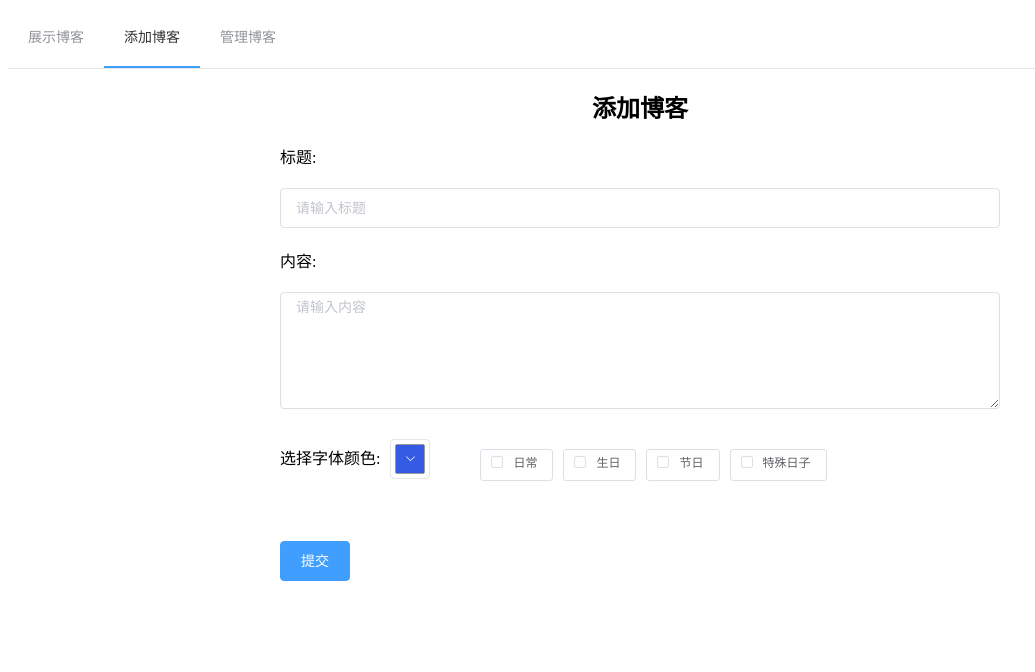
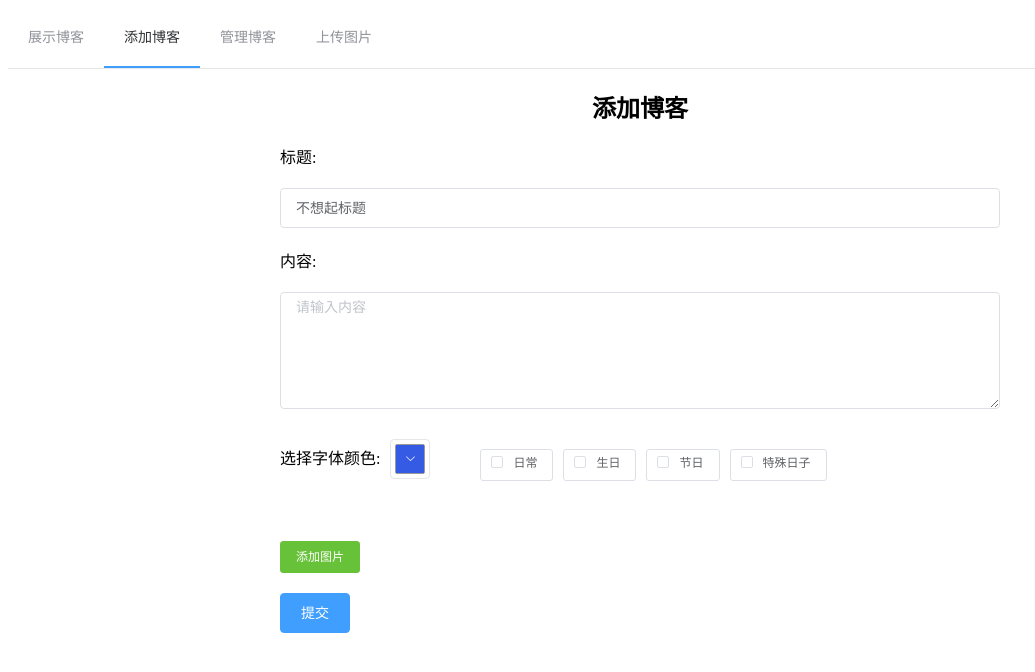
Before and after one commit to lqjjj/demo, a Vue app: page /add in a window 1280 px wide. Shown: the top 672 px of the page, without its empty margins (0-1035 px from the left). Built offline with nearby package versions, Linux system fonts and the light colour scheme.

Commit message:
version 6 支持图片上传

```diff
--- a/src/components/AddBlog.vue
+++ b/src/components/AddBlog.vue
@@ -7,8 +7,7 @@
             <label>内容:</label>
             <el-input type="textarea"  v-model="blog.content"
                       :autosize="{ minRows: 5, maxRows: 10}"
-                      placeholder="请输入内容"
-            >
+                      placeholder="请输入内容">
             </el-input>
             <div class="block">
                 <p>选择字体颜色:</p>
@@ -20,6 +19,15 @@
                     <el-checkbox label="特殊日子" border></el-checkbox>
                 </el-checkbox-group>
             </div>
+            <el-upload
+                    class="upload-demo"
+                    ref="upload"
+                    :http-request="upload"
+                    :file-list="fileList"
+                    :auto-upload="false"
+                    multiple>
+                <el-button slot="trigger" size="small" type="success">添加图片</el-button>
+            </el-upload>
             <el-button @click.prevent="post"
                        type="primary"
             >提交</el-button>
@@ -35,28 +43,49 @@
                 blog:{
                     author:"小游",
                     color: "#355BE4",
-                    title:"",
+                    title:"不想起标题",
                     content:""
                 },
                 checkboxGroup1: [],
+                fileList: []
             }
         },
         methods:{
             post:function () {
-                this.axios.post("api/addblog",{
-                    "title": this.blog.title,
-                    "author": this.blog.author,
-                    "content": this.blog.content,
-                    "color":this.blog.color
-                })
+                let formData=new FormData;
+                let fileList=this.$refs.upload.uploadFiles;
+                let headerConfig={headers:{'Content-Type': 'multipart/form-data'}};
+                for (let file of fileList){
+                    formData.append('file',file.raw)
+                }
+                formData.append("title", this.blog.title);
+                formData.append("author", this.blog.author);
+                formData.append("content", this.blog.content);
+                formData.append("color", this.blog.color);
+                this.axios.post("api/addblog",formData,headerConfig)
                     .then(()=>{
-                        this.$message({
-                            message: '添加成功！',
-                            type: 'success'
-                        });
-                        this.$router.push({path:"/"})
-                    })
-            }
+                                this.$message({
+                                    message: '添加成功！',
+                                    type: 'success'
+                                });
+                                this.$router.push({path:"/"})
+                            });
+                // this.axios.post("api/addblog",{
+                //     "title": this.blog.title,
+                //     "author": this.blog.author,
+                //     "content": this.blog.content,
+                //     "color":this.blog.color
+                // }).then(()=>{
+                //     this.$refs.upload.submit();
+                // })
+                //     .then(()=>{
+                //         this.$message({
+                //             message: '添加成功！',
+                //             type: 'success'
+                //         });
+                //         this.$router.push({path:"/"})
+                //     });
+            },
         }
 
     }
--- a/src/components/NavBar.vue
+++ b/src/components/NavBar.vue
@@ -4,6 +4,7 @@
         <el-menu-item index="/">展示博客</el-menu-item>
         <el-menu-item index="/add">添加博客</el-menu-item>
         <el-menu-item index="/manage">管理博客</el-menu-item>
+        <el-menu-item index="/img">上传图片</el-menu-item>
         </el-menu>
     </header>
 </template>
--- a/src/components/ShowBlog.vue
+++ b/src/components/ShowBlog.vue
@@ -13,6 +13,12 @@
                                     v-if="blog.content.length>150&&blog.isExpanded"
                                     @click="dealCollapse(blog._id)"
         > 收起</el-link></article>
+        <div class="block" v-for="url in blog.img_list" :key="url">
+            <el-image
+                    style="width: 100px; height: 100px"
+                    :src="url"
+                    :fit="fit"></el-image>
+        </div>
         <p id="showTime">{{new Date(blog.date).toLocaleDateString()}} by {{blog.author}}</p>
     </div>
             <div class="block">
--- /dev/null
+++ b/src/components/addImg.vue
@@ -0,0 +1,35 @@
+<template>
+    <div>
+        <el-image
+                style="width: 100px; height: 100px"
+                :src="url"
+                fit="contain"></el-image>
+    </div>
+</template>
+
+<script>
+    export default {
+        name: "addImg",
+        data() {
+            return {
+                fileList: [],
+                url:"api/img/批注 2019-08-22 093005 - 2019-9-9.png"
+            }
+        },
+        methods: {
+            submitUpload() {
+                this.$refs.upload.submit();
+            },
+            handleRemove(file, fileList) {
+                console.log(file, fileList);
+            },
+            handlePreview(file) {
+                console.log(file);
+            }
+        }
+    }
+</script>
+
+<style scoped>
+
+</style>
--- a/src/router.js
+++ b/src/router.js
@@ -4,6 +4,7 @@ import ShowBlog from "./components/ShowBlog";
 import AddBlog from "./components/AddBlog";
 import ManageBlog from "./components/ManageBlog";
 import EditBlog from "./components/EditBlog";
+import addImg from "./components/addImg";
 Vue.use(Router);
 const originalPush = Router.prototype.push;
 Router.prototype.push = function push(location) {
@@ -27,6 +28,10 @@ export default new Router({
       path:'/edit',
       component:EditBlog
     },
+    {
+      path:'/img',
+      component:addImg
+    }
   ],
   mode:"history"
 })
```
